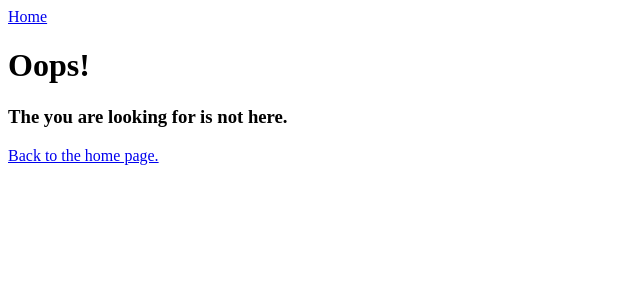
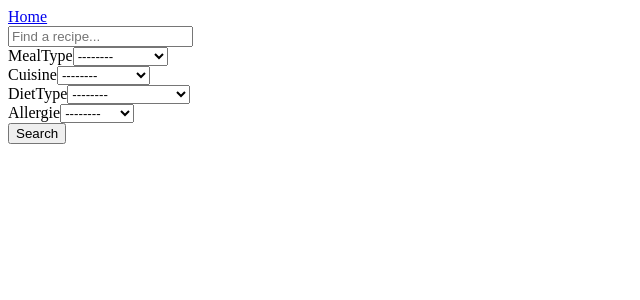
Before and after one commit to xiangyisss/FoodRecipes, a Vue app: page /recipe in a window 1280 px wide. Before the commit this address led to /404. Shown: the top 300 px of the page, without its empty margins (0-640 px from the left). Built offline with nearby package versions, Linux system fonts and the light colour scheme.

Commit message:
get recipe by type is done.

```diff
--- a/src/App.vue
+++ b/src/App.vue
@@ -1,6 +1,6 @@
 <template>
   <div id="nav">
-    <router-link to="/">Home</router-link>
+    <router-link :to="{ name: 'Home' }">Home</router-link>
   </div>
   <router-view />
 </template>
--- a/src/components/IngredientAndStep.vue
+++ b/src/components/IngredientAndStep.vue
@@ -1,6 +1,6 @@
 <template>
   <div>
-    <h3>Ingredients</h3>
+    <strong> <h3>Ingredients</h3></strong>
     <ul>
       <li v-for="item in ingredients" :key="item.index">
         {{ item.name }}: {{ item.amount.metric.value }}
--- a/src/components/MealType.vue
+++ b/src/components/MealType.vue
@@ -1,7 +1,9 @@
 <template>
   <div>
     <div class="mealtype">
+      <label for="">MealType</label>
       <select v-model="mealtype">
+        <option value="null">--------</option>
         <option value="dessert">Dessert</option>
         <option value="breakfast">Breakfast</option>
         <option value="appetizer">Appetizer</option>
@@ -10,16 +12,16 @@
         <option value="snack">Snack</option>
         <option value="main course">Main course</option>
         <option value="salad">Salad</option>
-
         <option value="fingerfood">Fingerfood</option>
         <option value="sauce">Sauce</option>
       </select>
     </div>
 
     <div class="cusine">
+      <label for="">Cuisine</label>
       <select v-model="cuisine">
+        <option value="null">--------</option>
         <option value="Thai">Thai</option>
-
         <option value="Greek">Greek</option>
         <option value="German">German</option>
         <option value="Indian">Indian</option>
@@ -28,7 +30,7 @@
         <option value="French">French</option>
         <option value="Spanish">Spanish</option>
         <option value="Mexican">Mexican</option>
-
+        <option value="African">African</option>
         <option value="Chinese">Chinese</option>
         <option value="Japanese">Japanese</option>
         <option value="Vietnamese">Vietnamese</option>
@@ -36,7 +38,9 @@
     </div>
 
     <div class="diettype">
+      <label for="">DietType</label>
       <select v-model="diettype">
+        <option value="null">--------</option>
         <option value="Gluten Free">Gluten Free</option>
         <option value="Vegetarian">Vegetarian</option>
         <option value="Pescetarian">Pescetarian</option>
@@ -46,21 +50,26 @@
       </select>
     </div>
 
-    <!-- <div>
-      <select v-model="time">
-        <option value="time">Time</option>
-        <option value="vitamin-e">vitamin-e</option>
-        <option value="iron">iron</option>
-        <option value="protein">protein</option>
+    <div>
+      <label for="">Allergie</label>
+      <select v-model="allergie">
+        <option value="null">--------</option>
+        <option value="Soy">Soy</option>
+        <option value="Peanut">Peanut</option>
+        <option value="Sesame">Sesame</option>
+        <option value="">Tree Nut</option>
+        <option value="Seafood">Seafood</option>
       </select>
-    </div> -->
+    </div>
 
     <button @click="button">Search</button>
 
     <div>
       <div v-for="type in recipetype" :key="type.index">
-        <img :src="type.image" alt="" />
-        <p>{{ type.title }}</p>
+        <router-link :to="{ name: 'recipedetails', params: { id: type.id } }">
+          <img :src="type.image" alt="" />
+          <p>{{ type.title }}</p>
+        </router-link>
       </div>
     </div>
   </div>
@@ -71,22 +80,21 @@ import { mapState } from "vuex";
 export default {
   data() {
     return {
-      mealtype: "",
-      cuisine: "",
-      diettype: "",
-      //time: "",
+      mealtype: "null",
+      cuisine: "null",
+      diettype: "null",
+      allergie: "null",
     };
   },
   computed: mapState(["recipetype"]),
   methods: {
     button() {
-      this.$store.dispatch(
-        "getRecipeType",
-        this.mealtype,
-        this.cuisine,
-        this.diettype
-        //this.time
-      );
+      this.$store.dispatch("getRecipeType", {
+        mealtype: this.mealtype,
+        cuisine: this.cuisine,
+        diettype: this.diettype,
+        allergie: this.allergie,
+      });
     },
   },
 };
--- a/src/router/index.js
+++ b/src/router/index.js
@@ -1,14 +1,14 @@
 import { createRouter, createWebHistory } from "vue-router";
 import Home from "../views/Home.vue";
 import RecipeDetail from "@/views/RecipeDetail.vue";
-import CousineList from "@/views/CousineList.vue";
+
 import NotFound from "@/views/NotFound.vue";
 import NetworkIssue from "@/views/NetworkIssue.vue";
 import store from "@/store/index.js";
 
 const routes = [
   {
-    path: "/",
+    path: "/recipe",
     name: "Home",
     component: Home,
   },
@@ -37,11 +37,11 @@ const routes = [
         });
     },
   },
-  {
-    path: "/cousine-list/",
-    name: "cousinelist",
-    component: CousineList,
-  },
+  // {
+  //   path: "/cousine-list/",
+  //   name: "cousinelist",
+  //   component: CousineList,
+  // },
   {
     path: "/404",
     name: "404",
--- a/src/store/index.js
+++ b/src/store/index.js
@@ -7,7 +7,11 @@ export default createStore({
     recipedetails: [],
     ingredients: [],
     //recipedetail: [],
-    recipetype: "",
+    recipetype: {
+      // mealtype: "",
+      // cuisine: "",
+      // diettype: "",
+    },
   },
   mutations: {
     GET_RECIPES(state, recipes) {
@@ -30,7 +34,7 @@ export default createStore({
     getData({ commit }, query) {
       axios
         .get(
-          `https://api.spoonacular.com/recipes/complexSearch?query=${query}&apiKey=376a071d9e3f4a76a57cb68329ff1cff&number=20`
+          `https://api.spoonacular.com/recipes/complexSearch?query=${query}&apiKey=3f55c48fbbf3473ab1725e8054a55b71&number=20`
         )
 
         .then((res) => {
@@ -41,7 +45,7 @@ export default createStore({
     getRecipeDetails({ commit }, id) {
       return axios
         .get(
-          ` https://api.spoonacular.com/recipes/${id}/information?apiKey=376a071d9e3f4a76a57cb68329ff1cff&includeNutrition=false`
+          ` https://api.spoonacular.com/recipes/${id}/information?apiKey=3f55c48fbbf3473ab1725e8054a55b71&includeNutrition=false`
         )
         .then((res) => {
           commit("GET_RECIPE_DETAILS", res.data);
@@ -51,7 +55,7 @@ export default createStore({
     getIngredients({ commit }, id) {
       axios
         .get(
-          `https://api.spoonacular.com/recipes/${id}/ingredientWidget.json?apiKey=376a071d9e3f4a76a57cb68329ff1cff&includeNutrition=false`
+          `https://api.spoonacular.com/recipes/${id}/ingredientWidget.json?apiKey=3f55c48fbbf3473ab1725e8054a55b71&includeNutrition=false`
         )
         .then((res) => {
           commit("GET_INGREDIENTS", res.data.ingredients);
@@ -79,14 +83,18 @@ export default createStore({
     //     //console.log("Somgthing wrong.");
     //   }
     // },
-    getRecipeType({ commit }, mealtype, cuisine, diettype, time) {
+    getRecipeType({ commit }, { mealtype, cuisine, diettype, allergie }) {
       axios
         .get(
-          `https://api.spoonacular.com/recipes/complexSearch?&apiKey=376a071d9e3f4a76a57cb68329ff1cff&type=${
+          `https://api.spoonacular.com/recipes/complexSearch?&apiKey=3f55c48fbbf3473ab1725e8054a55b71&type=${
             mealtype ?? ""
-          }&diet=${diettype ?? ""}&cuisine=${cuisine ?? ""}&sort=${time}`
+          }&cuisine=${cuisine ?? ""}&diet=${diettype ?? ""}&intolerances=${
+            allergie ?? ""
+          }`
         )
-        .then((res) => commit("GET_RECIPE_TYPE", res.data.results))
+        .then((res) => {
+          commit("GET_RECIPE_TYPE", res.data.results);
+        })
         .catch((err) => console.log(err));
     },
   },
--- a/src/views/CousineList.vue
+++ /dev/null
@@ -1,23 +0,0 @@
-<template>
-  <div>
-    <div v-for="recipe in cousine" :key="recipe.index">
-      <router-link :to="{ name: 'recipedetails', params: { id: recipe.id } }">
-        <img :src="recipe.image" alt="" />
-        <p>{{ recipe.title }}</p>
-      </router-link>
-    </div>
-  </div>
-</template>
-
-<script>
-import { mapState, mapActions } from "vuex";
-export default {
-  props: ["id"],
-  computed: mapState(["cousine"]),
-  created() {
-    mapActions(["getRecipeDetail"], this.id);
-  },
-};
-</script>
-
-<style lang="scss" scoped></style>
--- a/src/views/RecipeDetail.vue
+++ b/src/views/RecipeDetail.vue
@@ -1,10 +1,12 @@
 <template>
   <div>
     <img :src="recipedetails.image" alt="" />
-    <p>Name: {{ recipedetails.title }}</p>
+    <strong>
+      <p>Name: {{ recipedetails.title }}</p></strong
+    >
     <p>{{ recipedetails.summary }}</p>
     <p>HealthScore: {{ recipedetails.healthScore }}</p>
-    <p>Ready in {{ recipedetails.readyInMinutes }} minutes</p>
+    <p>Total: {{ recipedetails.readyInMinutes }} minutes</p>
     <p>Price per serving: {{ recipedetails.pricePerServing }}</p>
 
     Dish type:
@@ -14,7 +16,7 @@
       </p>
     </div>
 
-    Gluten Free:
+    Free from:
     <div class="type">
       <p v-for="diet in recipedetails.diets" :key="diet.index">
         {{ diet }}
```
